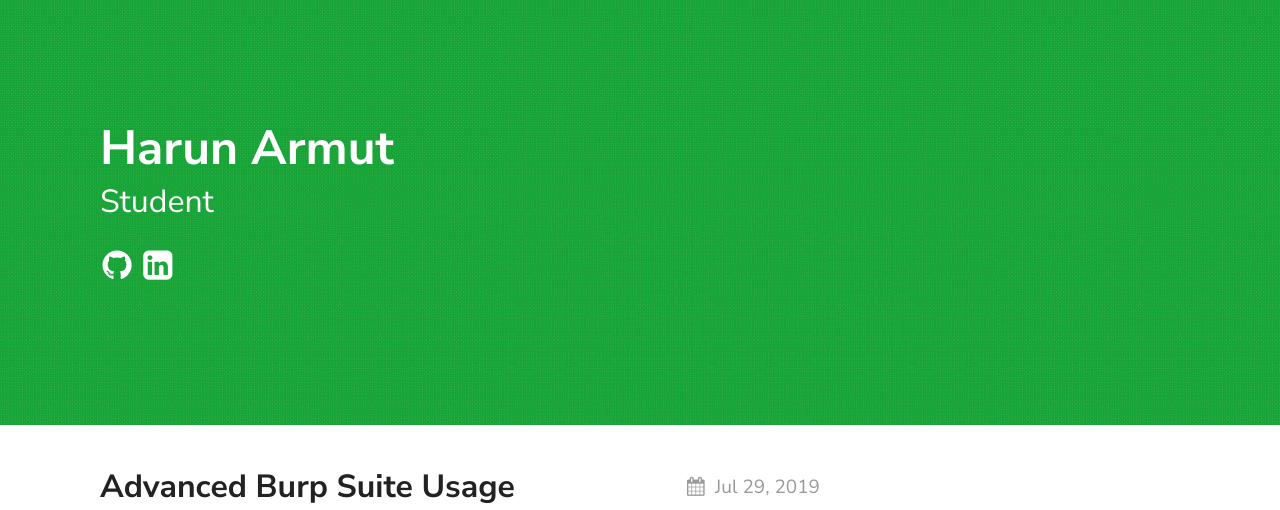
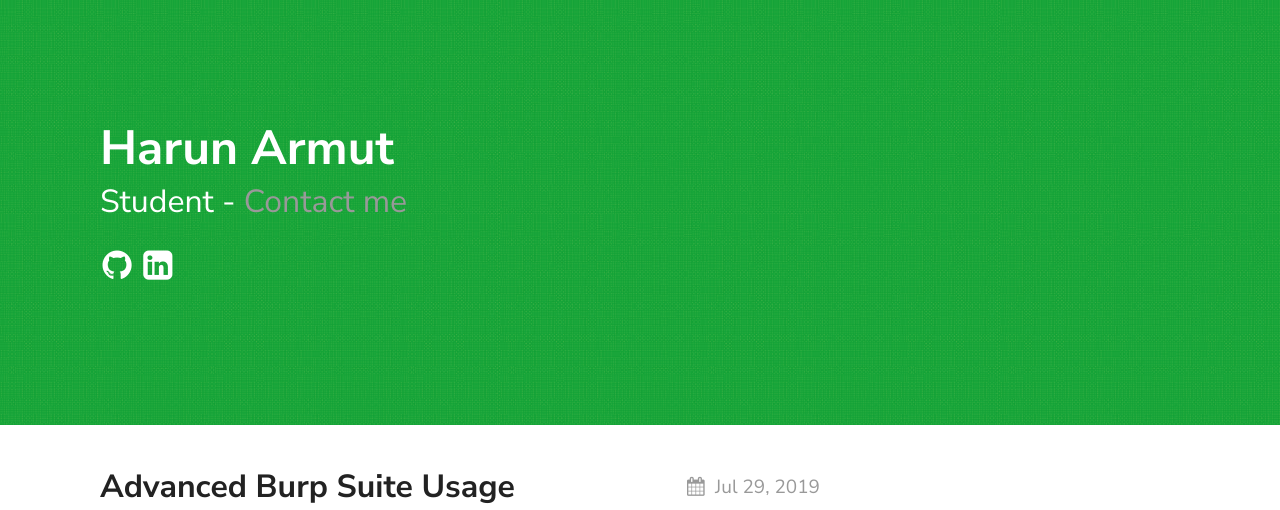
Before and after one commit to harunpoyraz/harunpoyraz.github.io, a Jekyll site: the page built from index.md, in a window 1280 px wide. Shown: the top 510 px of the page. Built offline with Jekyll 4.4.1, drawn with Linux system fonts in a browser that asks for light colours; grey boxes are pictures that could not be loaded.

Commit message:
Update _config.yml

```diff
--- a/_config.yml
+++ b/_config.yml
@@ -14,7 +14,7 @@ sass:
 permalink: /posts/:title/
 texture:
   title: Harun Armut
-  tagline: Student
+  tagline: Student - <a href="mailto:harunarmut0@gmail.com">Contact me</a>
   date_format: "%b %-d, %Y"
   style: green
   showNav: false
```
